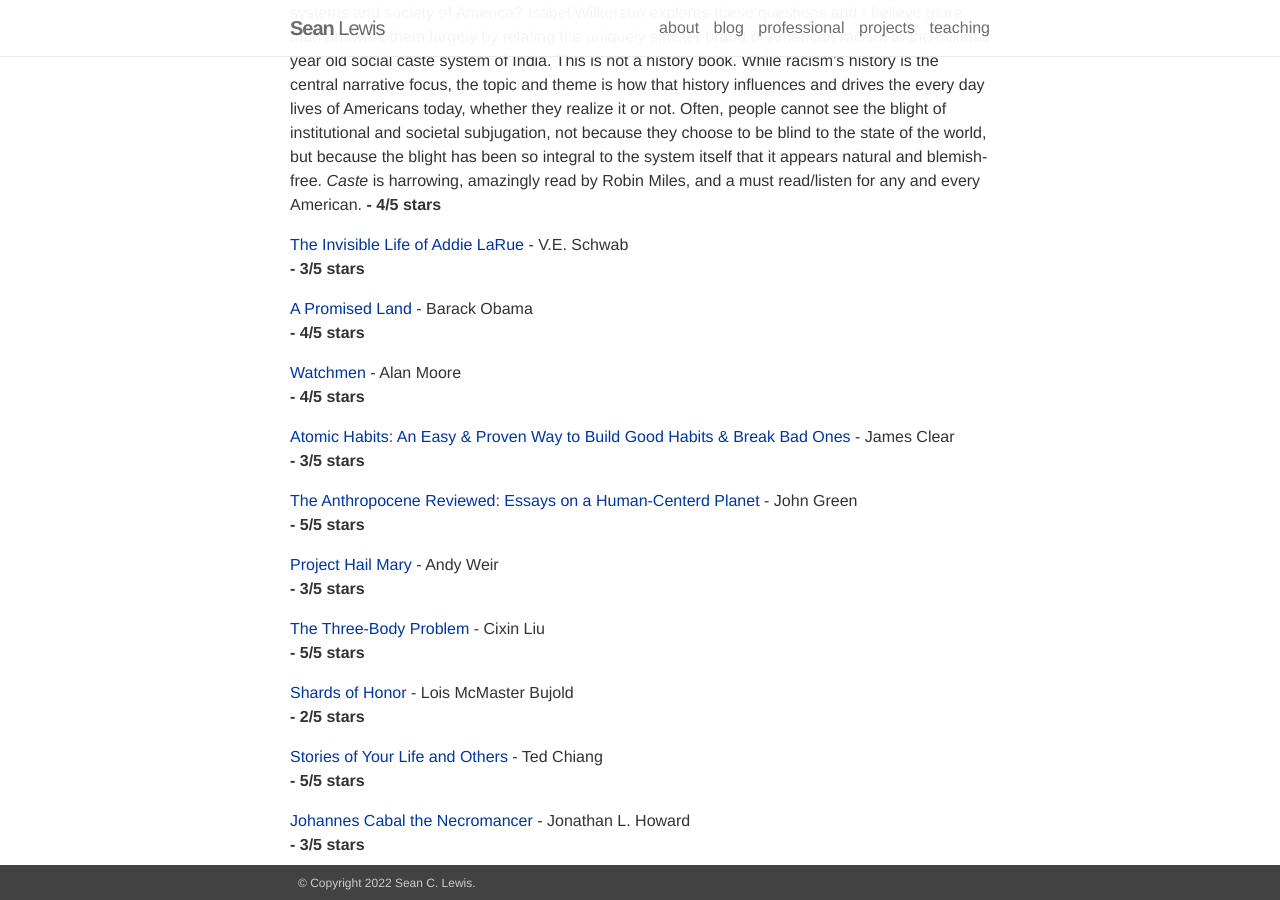
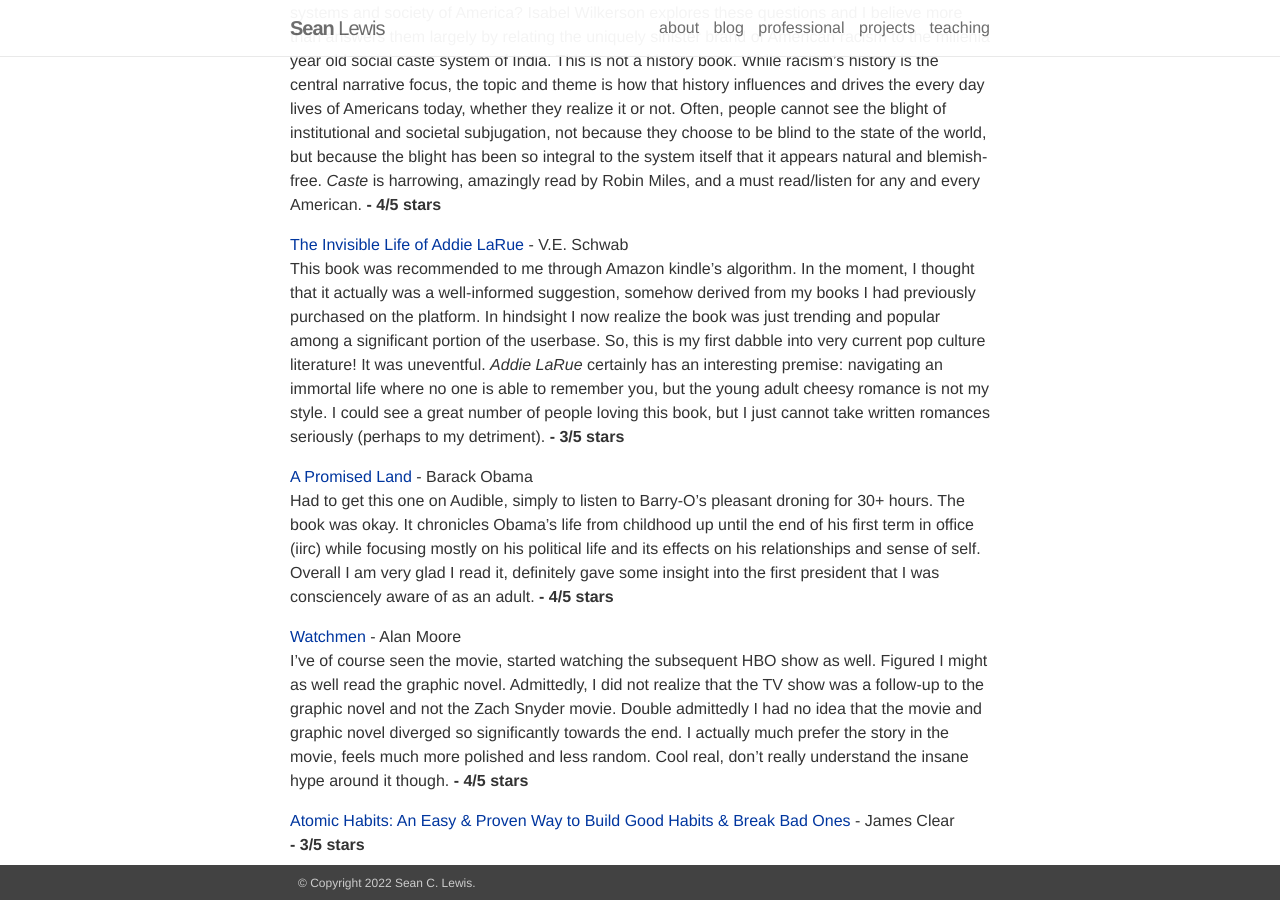
Before and after one commit to seanlabean/seanWebpage, a Jekyll site: the page built from _posts/2022-04-21-ReadingList2021.markdown, in a window 1280 px wide and 900 px high, scrolled down 891 px. Built offline with Jekyll 4.4.1, drawn with Linux system fonts in a browser that asks for light colours; nearby versions of some CDN libraries.

Commit message:
added a few more book reviews

```diff
--- a/_posts/2022-04-21-ReadingList2021.markdown
+++ b/_posts/2022-04-21-ReadingList2021.markdown
@@ -17,12 +17,15 @@
 **- 4/5 stars**
 
 [The Invisible Life of Addie LaRue](https://www.goodreads.com/book/show/51029834-the-invisible-life-of-addie-larue) - V.E. Schwab <br>
+This book was recommended to me through Amazon kindle's algorithm. In the moment, I thought that it actually was a well-informed suggestion, somehow derived from my books I had previously purchased on the platform. In hindsight I now realize the book was just trending and popular among a significant portion of the userbase. So, this is my first dabble into very current pop culture literature! It was uneventful. *Addie LaRue* certainly has an interesting premise: navigating an immortal life where no one is able to remember you, but the young adult cheesy romance is not my style. I could see a great number of people loving this book, but I just cannot take written romances seriously (perhaps to my detriment).
 **- 3/5 stars**
 
 [A Promised Land](https://www.goodreads.com/book/show/55361205-a-promised-land) - Barack Obama <br>
+Had to get this one on Audible, simply to listen to Barry-O's pleasant droning for 30+ hours. The book was okay. It chronicles Obama's life from childhood up until the end of his first term in office (iirc) while focusing mostly on his political life and its effects on his relationships and sense of self. Overall I am very glad I read it, definitely gave some insight into the first president that I was consciencely aware of as an adult.
 **- 4/5 stars**
 
 [Watchmen](https://www.goodreads.com/book/show/472331.Watchmen) - Alan Moore <br>
+I've of course seen the movie, started watching the subsequent HBO show as well. Figured I might as well read the graphic novel. Admittedly, I did not realize that the TV show was a follow-up to the graphic novel and not the Zach Snyder movie. Double admittedly I had no idea that the movie and graphic novel diverged so significantly towards the end. I actually much prefer the story in the movie, feels much more polished and less random. Cool real, don't really understand the insane hype around it though.
 **- 4/5 stars**
 
 [Atomic Habits: An Easy & Proven Way to Build Good Habits & Break Bad Ones](https://www.goodreads.com/book/show/40121378-atomic-habits) - James Clear <br>
```
